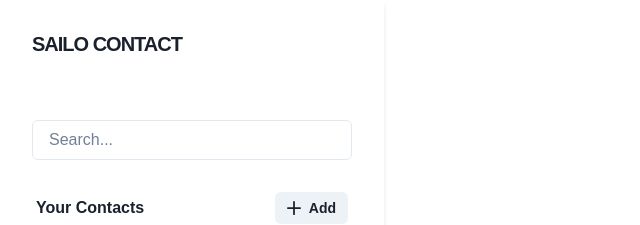
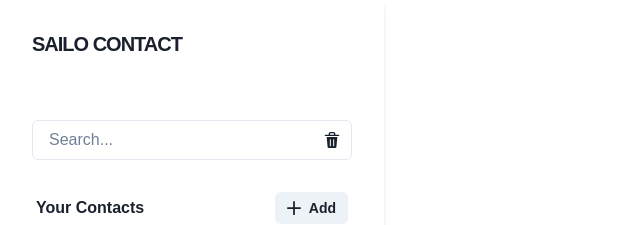
Before and after one commit to mohsinyaqoob/sailo-contacts, a React (Create React App) app: page / in a window 1280 px wide. Shown: the top 225 px of the page, without its empty margins (0-640 px from the left). Built offline with nearby package versions, Linux system fonts and the light colour scheme.

Commit message:
updateStateOnAddContact

```diff
--- a/src/App.tsx
+++ b/src/App.tsx
@@ -9,17 +9,21 @@ import {
 } from "@chakra-ui/react";
 
 import Layout from "./layout";
-import { Contacts } from "./data/contacts";
-import { useState } from "react";
+import { useEffect, useState } from "react";
 import { SearchBox } from "./components/SearchBox";
 import { ContactsList } from "./components/ContactList";
 import { ContactCard } from "./components/ContactCard";
 import { AddIcon } from "@chakra-ui/icons";
 import AddContact from "./components/AddContact";
+import { getContacts } from "./utils";
+import DeleteContact from "./components/DeleteContact";
 
 const Index = () => {
-  const [filteredContacts, setFilteredContacts] = useState(Contacts || {});
-  const [selectedContact, setSelectedContact] = useState(Contacts[0]);
+  const [contacts, setContacts] = useState([]);
+  const [filteredContacts, setFilteredContacts] = useState([]);
+  const [selectedContact, setSelectedContact] = useState();
+  const [reload, setReload] = useState(false);
+
   const {
     isOpen: isOpenAddModal,
     onOpen: onOpenAddModal,
@@ -33,7 +37,7 @@ const Index = () => {
   } = useDisclosure();
 
   const searchContacts = (query) => {
-    const filter = Contacts.filter((contact) =>
+    const filter = contacts.filter((contact) =>
       contact.name.toLowerCase().includes(query.toLowerCase())
     );
 
@@ -41,9 +45,20 @@ const Index = () => {
   };
 
   const selectContact = (id) => {
-    const selected = Contacts.find((c) => c.id === id);
+    const selected = contacts.find((c) => c.id === id);
     setSelectedContact(selected);
   };
+
+  const unselectContact = () => {
+    setSelectedContact(null);
+  };
+
+  useEffect(() => {
+    const contactsData = getContacts();
+    setContacts(contactsData);
+    setFilteredContacts(contactsData);
+    contactsData.length > 0 && setSelectedContact(contactsData[0]);
+  }, [reload]);
 
   const ScrollBarStyles = {
     "&::-webkit-scrollbar": {
@@ -57,9 +72,15 @@ const Index = () => {
       borderRadius: "24px",
     },
   };
+
   return (
     <Layout>
-      <AddContact isOpen={isOpenAddModal} onClose={onCloseAddModal} />
+      <AddContact
+        reload={reload}
+        setReload={setReload}
+        isOpen={isOpenAddModal}
+        onClose={onCloseAddModal}
+      />
 
       {/* Left Sider */}
       <HStack>
@@ -85,7 +106,10 @@ const Index = () => {
               </Heading>
             </Box>
             {/* Search Box */}
-            <SearchBox searchContacts={searchContacts} />
+            <SearchBox
+              unselectContact={unselectContact}
+              searchContacts={searchContacts}
+            />
 
             {/* Contact List */}
             <HStack justifyContent={"space-between"} px={1}>
@@ -110,8 +134,7 @@ const Index = () => {
         {/* Main Content */}
         <Box w={"full"} h={"100vh"} pl={96}>
           {/* Contact Card */}
-          {/* Use disclosuse for delete */}
-          {selectedContact ? <ContactCard contact={selectedContact} /> : null}
+          {selectedContact && <ContactCard contact={selectedContact} />}
         </Box>
       </HStack>
     </Layout>
--- a/src/components/AddContact.tsx
+++ b/src/components/AddContact.tsx
@@ -18,14 +18,15 @@ import { useState } from "react";
 
 import { Contacts } from "../data/contacts";
 import { Contact } from "../types/contact";
+import { getContacts, SaveContact } from "../utils";
 
-const AddContact = ({ isOpen, onClose }) => {
+const AddContact = ({ isOpen, onClose, setReload, reload }) => {
   const [formData, setFormData]: any = useState({
-    name: "",
-    email: "",
-    phone: "",
-    designation: "",
-    department: "",
+    name: "Sample User",
+    email: "sample-user@sample-org.com",
+    phone: "777777777",
+    designation: "Software Engineer",
+    department: "Engineering",
     group: "Alpha Reds",
     picture: "https://randomuser.me/api/portraits/women/37.jpg",
   });
@@ -50,18 +51,22 @@ const AddContact = ({ isOpen, onClose }) => {
     if (isValid) {
       // Add to list
       // Get last id
-      const id: number = Contacts.length + 1;
+      const contacts = getContacts();
+      const id: number = contacts.length + 1;
       const newContact: Contact = {
         id,
         ...formData,
       };
-      Contacts.push(newContact);
-      onClose();
+
+      SaveContact(newContact);
+      setReload(!reload);
+
       toast({
         title: "Contact added",
         status: "success",
         position: "top-right",
       });
+      onClose();
     }
   };
 
@@ -73,7 +78,17 @@ const AddContact = ({ isOpen, onClose }) => {
     <Modal
       isOpen={isOpen}
       onClose={onClose}
-      onCloseComplete={() => setFormData({})}
+      // onCloseComplete={() =>
+      //   setFormData({
+      //     name: "",
+      //     email: "",
+      //     phone: "",
+      //     designation: "",
+      //     department: "",
+      //     group: "Alpha Reds",
+      //     picture: "https://randomuser.me/api/portraits/women/37.jpg",
+      //   })
+      // }
     >
       <ModalOverlay />
 
--- a/src/components/ContactCard.tsx
+++ b/src/components/ContactCard.tsx
@@ -28,6 +28,7 @@ export const ContactCard = (props) => {
       phone,
       group,
       picture,
+      onOpenDeleteModal,
     },
   } = props;
   return (
@@ -129,7 +130,12 @@ export const ContactCard = (props) => {
                 Share Contact
               </Button>
               <Button leftIcon={<EditIcon />}>Edit</Button>
-              <Button variant={"solid"} leftIcon={<DeleteIcon />}>
+              <Button
+                onClick={onOpenDeleteModal}
+                variant={"solid"}
+                leftIcon={<DeleteIcon />}
+                colorScheme={"red"}
+              >
                 Delete
               </Button>
             </ButtonGroup>
--- a/src/components/SearchBox.tsx
+++ b/src/components/SearchBox.tsx
@@ -1,8 +1,15 @@
-import { Box, Input, Text } from "@chakra-ui/react";
+import { DeleteIcon } from "@chakra-ui/icons";
+import {
+  Box,
+  Input,
+  InputGroup,
+  InputRightElement,
+  Text,
+} from "@chakra-ui/react";
 import { ChangeEventHandler } from "react";
 
 export const SearchBox = (props) => {
-  const { searchContacts } = props;
+  const { searchContacts, unselectContact } = props;
   const onSearch: ChangeEventHandler<HTMLInputElement> = (event) => {
     const query = event.currentTarget.value;
     searchContacts(query);
@@ -10,12 +17,17 @@ export const SearchBox = (props) => {
 
   return (
     <Box>
+      <InputGroup>
         <Input
           onChange={onSearch}
           placeholder="Search..."
           size={"md"}
           {...props}
         />
+        <InputRightElement>
+          <DeleteIcon onClick={unselectContact} />
+        </InputRightElement>
+      </InputGroup>
     </Box>
   );
 };
--- a/src/utils/index.ts
+++ b/src/utils/index.ts
@@ -2,3 +2,24 @@ export const getShortName = (name) => {
   const nameArray = name.split(" ");
   return nameArray.map((n) => n.charAt(0));
 };
+
+export const SaveContact = (contact) => {
+  const localStorageData = localStorage.getItem("contacts");
+
+  if (localStorageData) {
+    const existingContacts = JSON.parse(localStorageData);
+    const newContacts = JSON.stringify([...existingContacts, contact]);
+    localStorage.setItem("contacts", newContacts);
+  } else {
+    localStorage.setItem("contacts", JSON.stringify([contact]));
+  }
+};
+export const getContacts = () => {
+  const localStorageData = localStorage.getItem("contacts");
+  if (localStorageData) {
+    const contacts = JSON.parse(localStorageData);
+    return contacts;
+  }
+
+  return [];
+};
```
Also changed, not shown: src/components/DeleteContact.tsx (+14 -28 lines). Lines whose indentation alone changed are shown as unchanged.
